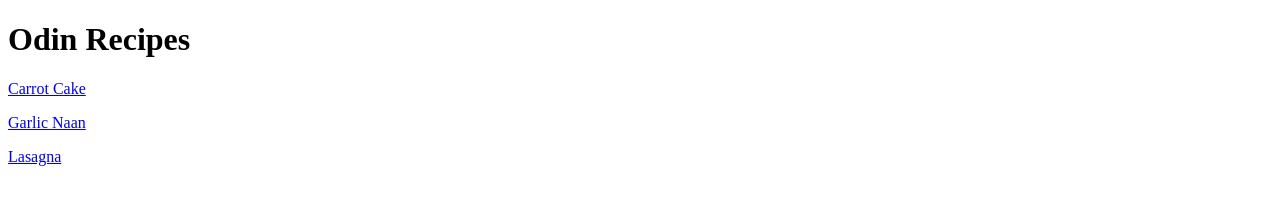
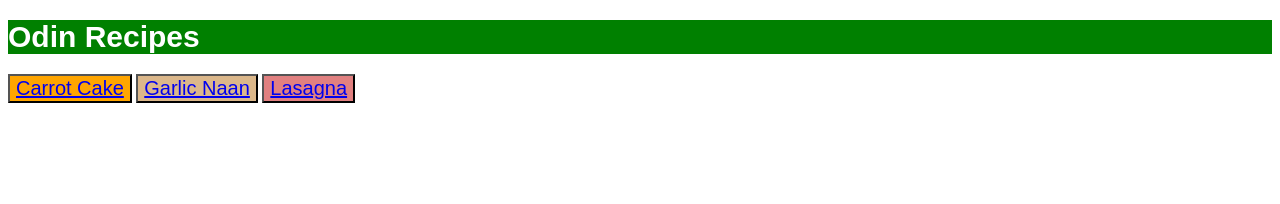
Before and after one commit to danielmenesho/odin-recipes, a plain HTML site: page index.html in a window 1280 px wide. Drawn offline with Linux system fonts and the light colour scheme.

Commit message:
Update recipe page and add CSS styling
Converted links in index.html to buttons.

```diff
--- a/index.html
+++ b/index.html
@@ -3,15 +3,16 @@
     <head>
         <meta charset="UTF-8">
         <Title>Odin Recipes</Title>
+        <link rel="stylesheet" href="style.css"
     </head>
 
     <body>
         <h1>Odin Recipes</h1>
 
-        <p><a href="./recipes/carrot-cake.html" rel="noreferrer">Carrot Cake</a></p>
+        <button id="carrot" class="font"><a href="./recipes/carrot-cake.html" rel="noreferrer">Carrot Cake</a></button>
 
-        <p><a href="./recipes/garlic-naan.html" rel="noreferrer">Garlic Naan</a></p>
+        <button id="naan" class="font"><a href="./recipes/garlic-naan.html" rel="noreferrer">Garlic Naan</a></button>
 
-        <p><a href="./recipes/lasagna.html" rel="noreferrer">Lasagna</a></p>
+        <button id="lasagna" class="font"><a href="./recipes/lasagna.html" rel="noreferrer">Lasagna</a></button>
     </body>
 </html>
--- /dev/null
+++ b/style.css
@@ -0,0 +1,28 @@
+body{
+    font-family: Arial, Helvetica, sans-serif;
+}
+
+h1{
+    background-color: green;
+    font-weight: 600;
+    color: white;
+    font-size: 30px;
+}
+
+.font{
+    color: black;
+    font-size: 20px;
+}
+
+#carrot{
+    background-color: orange;
+}
+
+#naan{
+    background-color: rgb(219, 183, 138);
+}
+
+#lasagna{
+    background-color: rgb(225, 128, 128);
+    color: white;
+}
```
